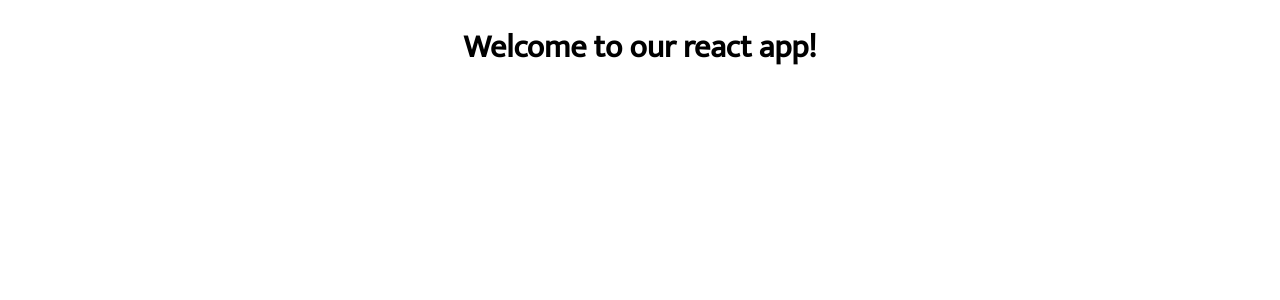
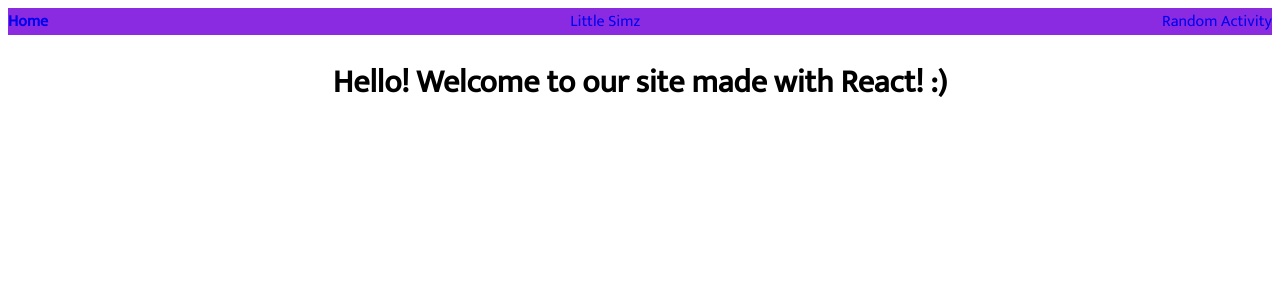
Before and after one commit to Samekah/webpack_react_intro, a React app: page / in a window 1280 px wide. Shown: the top 300 px of the page. Built offline with nearby package versions, Linux system fonts and the light colour scheme.

Commit message:
add navigation with react-router

```diff
--- a/config/webpack.config.js
+++ b/config/webpack.config.js
@@ -16,6 +16,9 @@ const config = {
   resolve: {
     // instructions on how to resolve modules
     modules: [path.resolve("node_modules"), "node_modules"], // tells webpack where to look for node_modules
+    alias: {
+      'path-to-regexp': path.resolve(ROOT_DIRECTORY, 'node_modules', 'react-router', 'node_modules', 'path-to-regexp')
+  },
   },
   performance: {
     // notifies you if assets and entry points exceed a specific file limit
--- a/src/App.js
+++ b/src/App.js
@@ -1,15 +1,24 @@
 import React from "react";
 import { Switch, Route } from 'react-router-dom';
-import { Landing } from './pages';
+import { Landing, Home, Activity } from './pages';
+import { Nav } from './layout';
 
 const App = () => {
   return (
+    <>
+    <Nav />
     <Switch>
       <Route path='/Little_Simz'>
         <Landing/>
       </Route>
-      <Route exact path='/' render={()=><h1>Welcome to our react app!</h1>}></Route>
+      <Route exact path='/'>
+        <Home/>
+      </Route>
+      <Route exact path='/activity'>
+        <Activity/>
+      </Route>
     </Switch>
+    </>
   );
 };
 
--- /dev/null
+++ b/src/layout/Nav/index.js
@@ -0,0 +1,15 @@
+import React from 'react';
+import { NavLink } from 'react-router-dom';
+import './style.css';
+
+const Nav = () => {
+    return (
+        <nav>
+            <NavLink exact to="/" activeClassName="selected">Home</NavLink>
+            <NavLink exact to="/Little_Simz" activeClassName="selected">Little Simz</NavLink>
+            <NavLink exact to="/activity" activeClassName="selected">Random Activity</NavLink>
+        </nav>
+    )
+}
+
+export default Nav;
--- /dev/null
+++ b/src/layout/Nav/style.css
@@ -0,0 +1,18 @@
+nav {
+    display: flex;
+    justify-content: space-between;
+    background-color: blueviolet;
+}
+
+a {
+    text-decoration: none;
+}
+
+a:hover{
+    cursor: pointer;
+    color: white;
+}
+
+.selected {
+    font-weight: bolder;
+}
--- a/src/layout/SongFeed/index.js
+++ b/src/layout/SongFeed/index.js
@@ -26,29 +26,6 @@ export default () => {
         }
     ]);
 
-    useEffect(() => {
-
-        async function fetchJoke(){
-            try{
-                const {data} = await axios.get('https://api.chucknorris.io/jokes/random', {
-                    headers: {
-                      'Access-Control-Allow-Origin': '*',
-                    }
-                });
-                console.log(data);
-            } catch (error) {
-                console.error(error)
-            }
-
-            try{
-                const {data} = await axios.get('https://api.lyrics.ovh/v1/Coldplay/Adventure of a Lifetime');
-                console.log(data);
-            } catch (error) {
-                console.error(error)
-            }
-        }
-        fetchJoke();
-    }, [])
 
     function renderSongs(){
         let songsList = songs.map(song => <Song key={song.name} name={song.name} date={song.date} imgSource={song.imgSource}/>)
--- a/src/layout/index.js
+++ b/src/layout/index.js
@@ -1,2 +1,3 @@
 export {default as Introduction} from './Introduction';
 export {default as SongFeed} from './SongFeed';
+export {default as Nav} from './Nav';
--- /dev/null
+++ b/src/pages/Home/index.js
@@ -0,0 +1,11 @@
+import React from 'react';
+
+const Home = () => {
+    return (
+        <div>
+            <h1>Hello! Welcome to our site made with React! :)</h1>
+        </div>
+    )
+}
+
+export default Home;
--- /dev/null
+++ b/src/pages/RandomActivity/index.js
@@ -0,0 +1,22 @@
+import React, { useState, useEffect } from 'react';
+import axios from 'axios';
+
+const Activity = () => {
+
+    const [activity, setActivity] = useState("");
+
+    useEffect(async ()=>{
+        const { data } = await axios.get('http://www.boredapi.com/api/activity/');
+        setActivity(data.activity);
+    }, [])
+
+
+    return (
+        <div>
+            <h1>Random Activity Page</h1>
+            <h3 style={{textAlign: "center"}}>{activity}</h3>
+        </div>
+    )
+}
+
+export default Activity;
--- a/src/pages/index.js
+++ b/src/pages/index.js
@@ -1 +1,3 @@
 export {default as Landing} from './Landing';
+export {default as Home} from './Home';
+export {default as Activity} from './RandomActivity';
```
